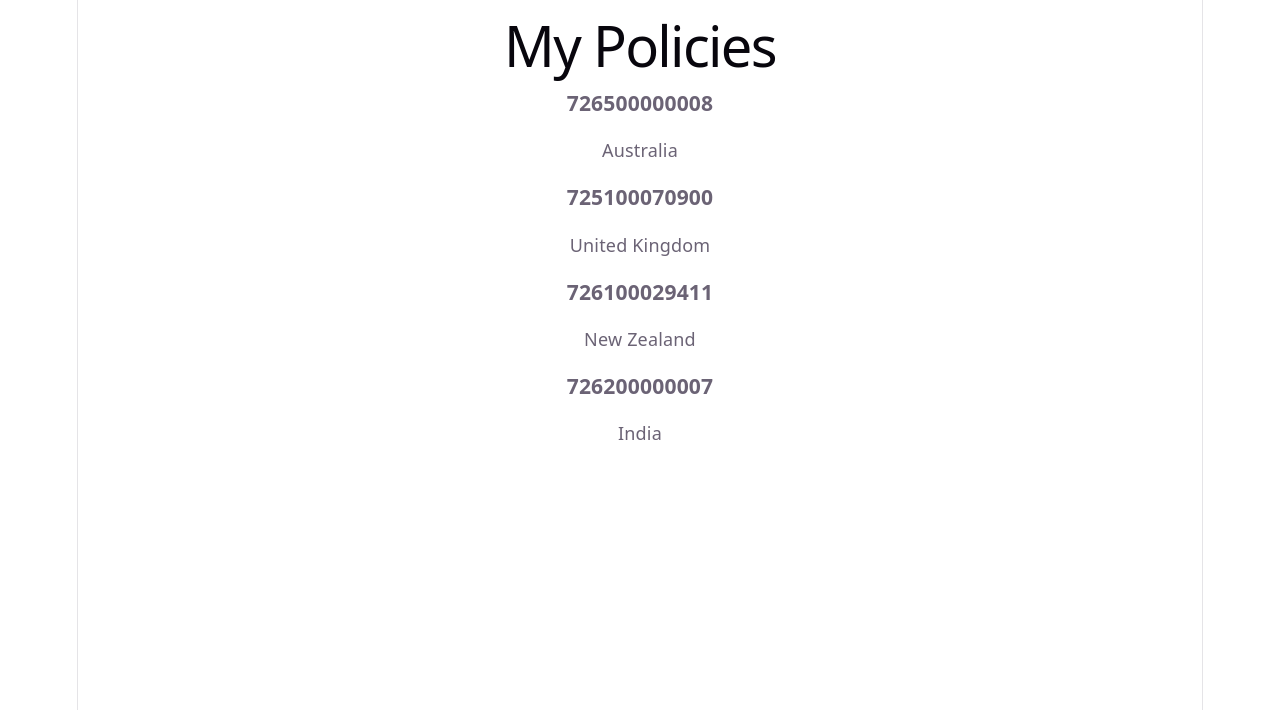
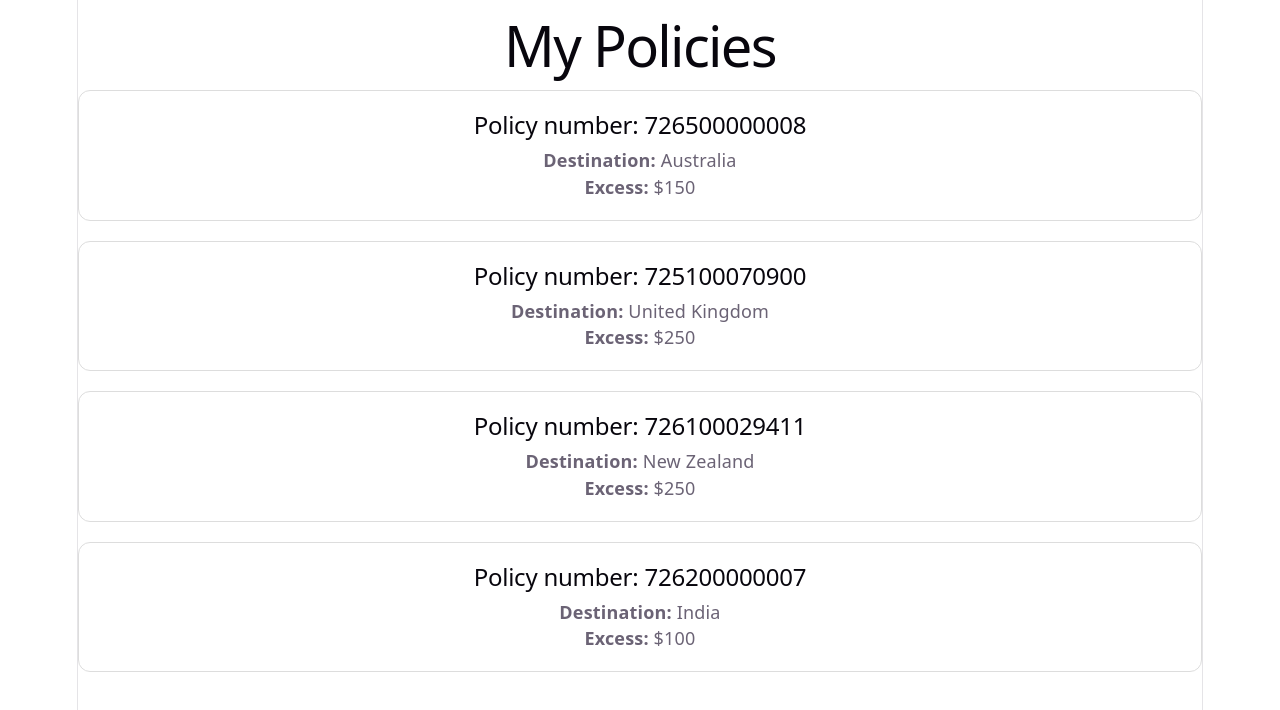
Before and after one commit to nikhilthakurdev/covermore-my-policies, a React (Vite) app: page / in a window 1280 px wide. Shown: the top 710 px of the page. Built offline with nearby package versions, Linux system fonts and the light colour scheme.

Commit message:
feat: create reusable policy card component

```diff
--- a/src/App.tsx
+++ b/src/App.tsx
@@ -1,5 +1,6 @@
 import policies from "./data/policies.json";
 import type { Policy } from "./types/policy";
+import PolicyCard from "./components/PolicyCard";
 
 function App() {
   const activePolicies = (policies as Policy[])
@@ -15,11 +16,11 @@ function App() {
       <h1>My Policies</h1>
 
       {activePolicies.map((policy) => (
-        <div key={policy.id}>
-          <h3>{policy.policyNumber}</h3>
-          <p>{policy.destination}</p>
-        </div>
-      ))}
+      <PolicyCard
+        key={policy.id}
+        policy={policy}
+      />
+    ))}
     </div>
   );
 }
--- /dev/null
+++ b/src/components/PolicyCard.tsx
@@ -0,0 +1,31 @@
+import type { Policy } from "../types/policy";
+
+type PolicyCardProps = {
+  policy: Policy;
+};
+
+function PolicyCard({ policy }: PolicyCardProps) {
+  return (
+    <div
+      style={{
+        border: "1px solid #ddd",
+        borderRadius: "12px",
+        padding: "20px",
+        marginBottom: "20px",
+        backgroundColor: "#fff",
+      }}
+    >
+      <h2>Policy number: {policy.policyNumber}</h2>
+
+      <p>
+        <strong>Destination:</strong> {policy.destination}
+      </p>
+
+      <p>
+        <strong>Excess:</strong> ${policy.excess}
+      </p>
+    </div>
+  );
+}
+
+export default PolicyCard;
```
